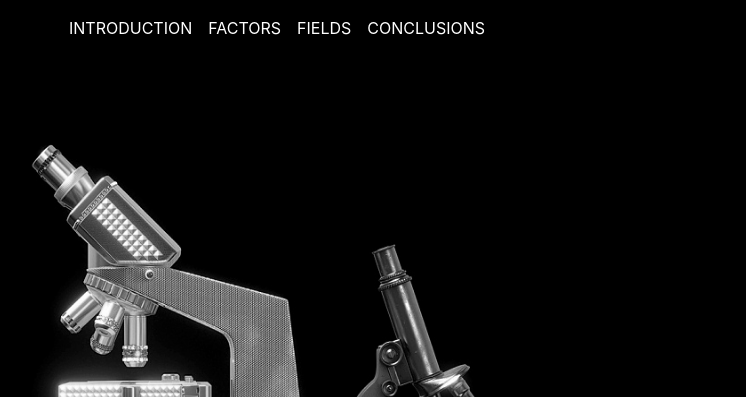
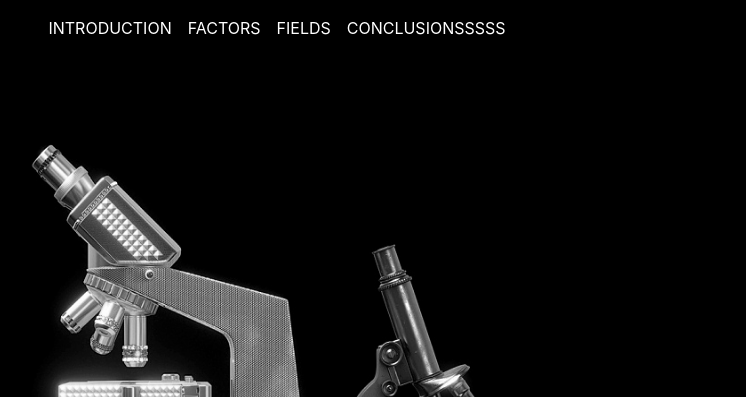
Before and after one commit to marta22/sitofase1, a plain HTML site: page index.html in a window 1280 px wide. Shown: the top 397 px of the page, without its empty margins (363-1109 px from the left). Drawn offline with nearby package versions, Linux system fonts and the light colour scheme.

Commit message:
Changed nav links

```diff
--- a/index.html
+++ b/index.html
@@ -17,7 +17,7 @@
       <a class="nav-item nav-link" href="#intro">Introduction</a>
       <a class="nav-item nav-link" href="#features">Factors</a>
       <a class="nav-item nav-link" href="#fields">Fields</a>
-      <a class="nav-item nav-link" href="#steps">Conclusions</a>
+      <a class="nav-item nav-link" href="#steps">Conclusionsssss</a>
     </div>
   </div>
 </nav>
```
